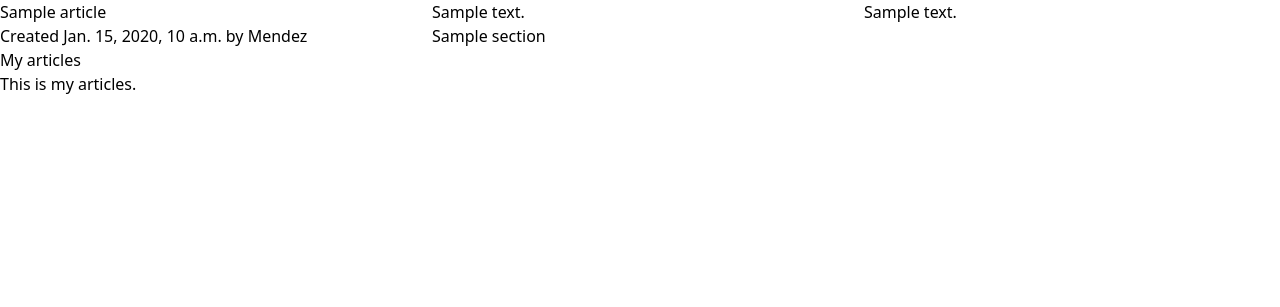
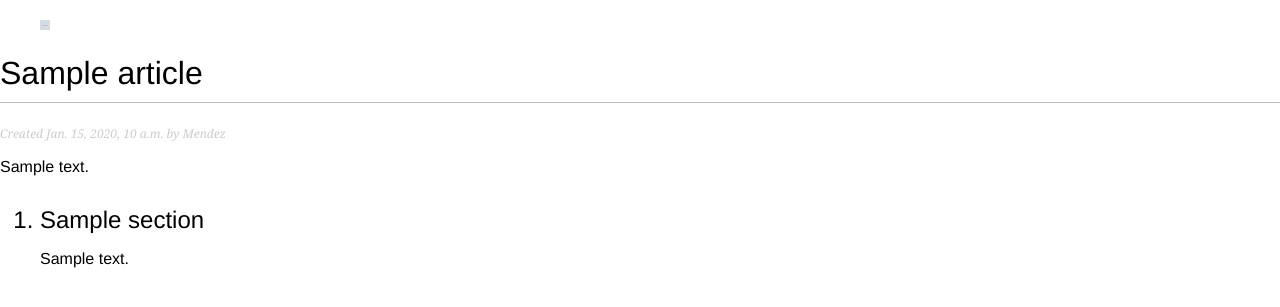
Before and after one commit to nederjair/articles, a Django app: a page that uses websiteRoot/articles/templates/articles/base.html in a window 1280 px wide. Shown: the top 307 px of the page. Run offline with Django 5.2, Linux system fonts and the light colour scheme; tables that the repository leaves empty hold one stand-in row (values such as "Sample post"); grey boxes marked "Sample" are stand-in pictures; some libraries are stand-ins or nearby versions.

Commit message:
added the image of the article in the detail view

```diff
--- a/websiteRoot/articles/templates/articles/article/detail.html
+++ b/websiteRoot/articles/templates/articles/article/detail.html
@@ -1,6 +1,13 @@
 {% extends "articles/base.html" %}
+{% load static %}
 
 {% block title %}{{ article.title }}{% endblock %}
+
+    {% block image %}
+    <figure>
+      <img src="{% if article.image %}{{ article.image.url }}{% else %}{% static 'img/no_image.svg' %}{% endif %}" height="{{ article.img_height }}" width="{{ article.img_width }}" alt="main image"/>
+    </figure>
+    {% endblock %}
 
 {% block content %}
   <h1>{{ article.title }}</h1>
--- a/websiteRoot/articles/templates/articles/base.html
+++ b/websiteRoot/articles/templates/articles/base.html
@@ -1,19 +1,19 @@
-{% load static tailwind_tags %}
+{% load static %}
 <!DOCTYPE html>
 <html>
 <head>
   <title>{% block title %}{% endblock %}</title>
-  {% tailwind_css %}
+  <link href="{% static "css/articles.css" %}" rel="stylesheet">
 </head>
 <body>
-  <div class="columns-3">
+  <header>
+    {% block image %}
+    {% endblock %}
+  </header>
+  <main>
     {% block content %}
     {% endblock %}
-  </div>
-  <div id="sidebar">
-    <h2>My articles</h2>
-    <p>This is my articles.</p>
+  </main>
 
-</div>
 </body>
 </html>
--- a/websiteRoot/articles/views.py
+++ b/websiteRoot/articles/views.py
@@ -22,6 +22,7 @@ def article_list(request):
 def article_detail(request, year, month, day, article):
     article = get_object_or_404(Article, slug=article, created__year=year, created__month=month, created__day=day)
     sections = article.sections.all()
-    # List of active comments for this article
-
-    return render(request, 'articles/article/detail.html', {'article': article, 'sections': sections})
+    context = {'article': article,
+               'sections': sections,
+               }
+    return render(request, 'articles/article/detail.html', context)
--- a/websiteRoot/website/settings.py
+++ b/websiteRoot/website/settings.py
@@ -124,6 +124,8 @@ USE_TZ = True
 # https://docs.djangoproject.com/en/5.0/howto/static-files/
 
 STATIC_URL = 'static/'
+MEDIA_URL = "/media/"
+MEDIA_ROOT = BASE_DIR / "media"
 
 # Default primary key field type
 # https://docs.djangoproject.com/en/5.0/ref/settings/#default-auto-field
--- a/websiteRoot/website/urls.py
+++ b/websiteRoot/website/urls.py
@@ -1,8 +1,13 @@
 from django.contrib import admin
 from django.urls import path, include
+from django.conf import settings
+from django.conf.urls.static import static
 
 urlpatterns = [
     path('admin/', admin.site.urls),
     path('articles/', include('articles.urls', namespace='articles')),
     path("__reload__/", include("django_browser_reload.urls")),
 ]
+
+if settings.DEBUG:
+    urlpatterns += static(settings.MEDIA_URL, document_root=settings.MEDIA_ROOT)
```
Also changed, not shown: websiteRoot/articles/static/img/no_image.svg (added), 1 other file.
